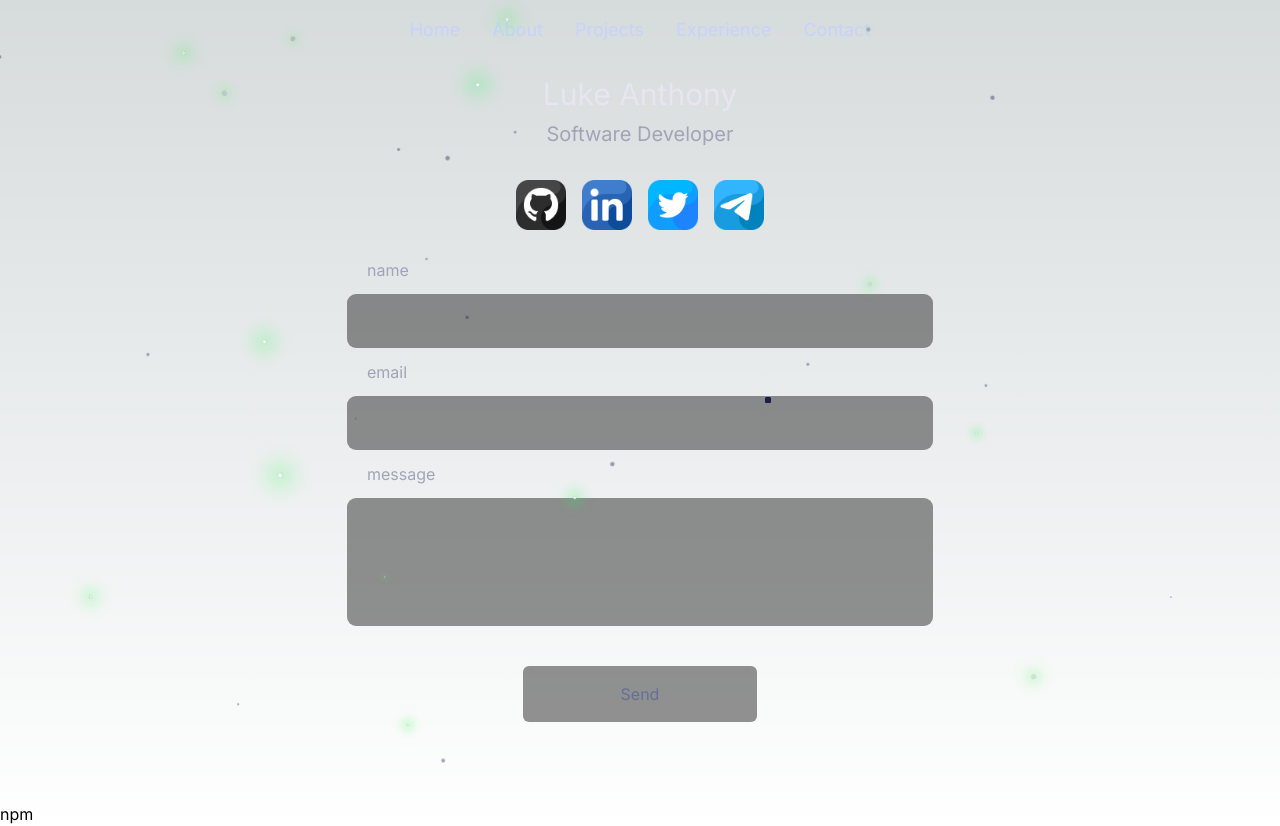
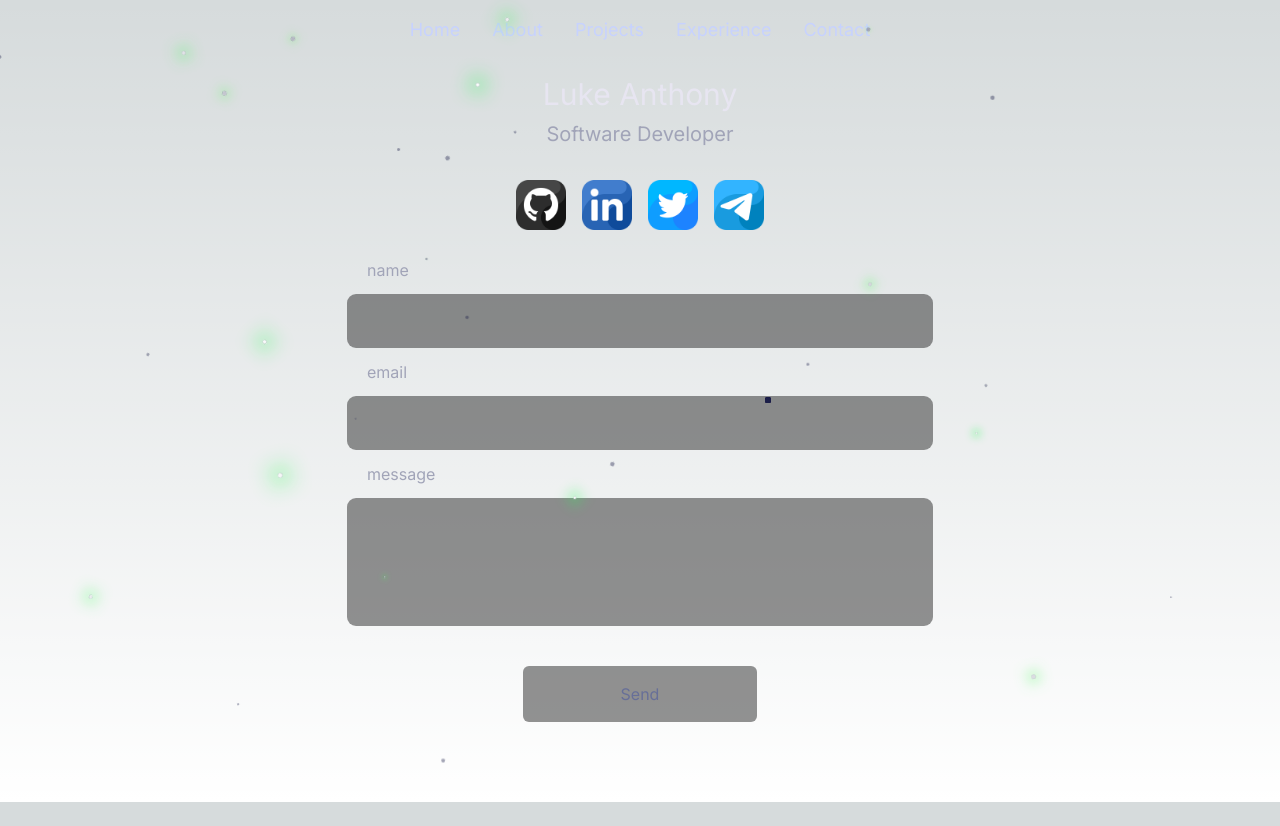
Before and after one commit to ln64-git/portfolio-2024, a Next.js app: page /contact in a window 1280 px wide. After the commit the page ends 802 px from the top, so only its background shows below. Built offline with nearby package versions, Linux system fonts and the light colour scheme.

Commit message:
Added Fireflies and Header to Layout

```diff
--- a/src/app/about/page.tsx
+++ b/src/app/about/page.tsx
@@ -8,8 +8,6 @@ export default function AboutPage() {
 
   return (
     <div id="About" className="mx-auto max-w-[650px] px-8">
-      <Header />
-
       <div className="mx-auto flex max-w-[400px] items-center justify-around  ">
         <div className="mr-4 flex flex-col justify-center ">
           <div className="bg-pruple-950 text-2xl text-[#e7e5f1] ">{name}</div>
--- a/src/app/contact/page.tsx
+++ b/src/app/contact/page.tsx
@@ -37,8 +37,6 @@ export default function ContactPage() {
 
   return (
     <div className="mx-auto max-w-[650px] px-4 pb-10 ">
-      <Header />
-
       <div className="mx-auto flex flex-col justify-center align-middle ">
         <div className="flex w-full flex-col items-center justify-center  space-y-2 p-4 align-middle">
           <div className="text-3xl text-[#e7e5f1]">{name}</div>
--- a/src/app/experience/page.tsx
+++ b/src/app/experience/page.tsx
@@ -16,7 +16,6 @@ interface ExperienceItem {
 export default function ExperiencePage() {
   return (
     <div className="mx-auto max-w-[650px] px-8 pb-10">
-      <Header />
       {experienceData.map((experience: ExperienceItem, index: number) => (
         <Experience
           key={index}
--- a/src/app/layout.tsx
+++ b/src/app/layout.tsx
@@ -3,6 +3,8 @@ import type { Metadata } from "next";
 import { Inter } from "next/font/google";
 import "../utils/globals.css";
 import Provider from "@/components/provider";
+import Fireflies from "@/components/fireflies";
+import Header from "@/components/header";
 
 const inter = Inter({ subsets: ["latin"] });
 
@@ -19,7 +21,9 @@ export default function RootLayout({
   return (
     <html lang="en">
       <body className={inter.className}>
+        <Header />
         <Provider>{children}</Provider>
+        <Fireflies />
       </body>
     </html>
   );
--- a/src/app/projects/page.tsx
+++ b/src/app/projects/page.tsx
@@ -7,7 +7,6 @@ import { motion } from "framer-motion";
 export default function ProjectsPage() {
   return (
     <div className="mx-auto max-w-[650px] px-8 pb-10">
-      <Header />
       <div>
         {projectData.map((project, index) => (
           <Project key={index} {...project} />
--- a/src/components/header.tsx
+++ b/src/components/header.tsx
@@ -3,10 +3,16 @@ import Link from "next/link";
 import routes from "../content/routes";
 import GetIsMobile from "./is-mobile";
 import pathStore from "@/utils/store";
+import { usePathname } from "next/navigation";
 
 export default function Header() {
   const isMobile = GetIsMobile();
   const setNextPath = pathStore((state) => state.setNextPath);
+  const path = usePathname();
+
+  if (path == "/") {
+    return;
+  } else {
     if (isMobile) {
       return (
         <div className="sticky top-0 z-20 flex w-full items-center justify-center  gap-8 bg-black p-4 text-lg ">
@@ -29,9 +35,6 @@ export default function Header() {
               className="text-indigo-200 "
               key={route}
               href={route === "Home" ? "/" : `/${route.toLowerCase()}`}
-            // onClick={() => {
-            //   setNextPath(route === "Home" ? "/" : `/${route.toLowerCase()}`);
-            // }}
             >
               {route}
             </Link>
@@ -40,3 +43,4 @@ export default function Header() {
       );
     }
   }
+}
--- a/src/components/provider.tsx
+++ b/src/components/provider.tsx
@@ -21,7 +21,6 @@ export default function Provider({
       transition={{ ease: "easeInOut", duration: 0.75 }}
     >
       {children}
-      <Fireflies />npm
     </motion.div>
   );
 }
```
Lines whose indentation alone changed are shown as unchanged.
